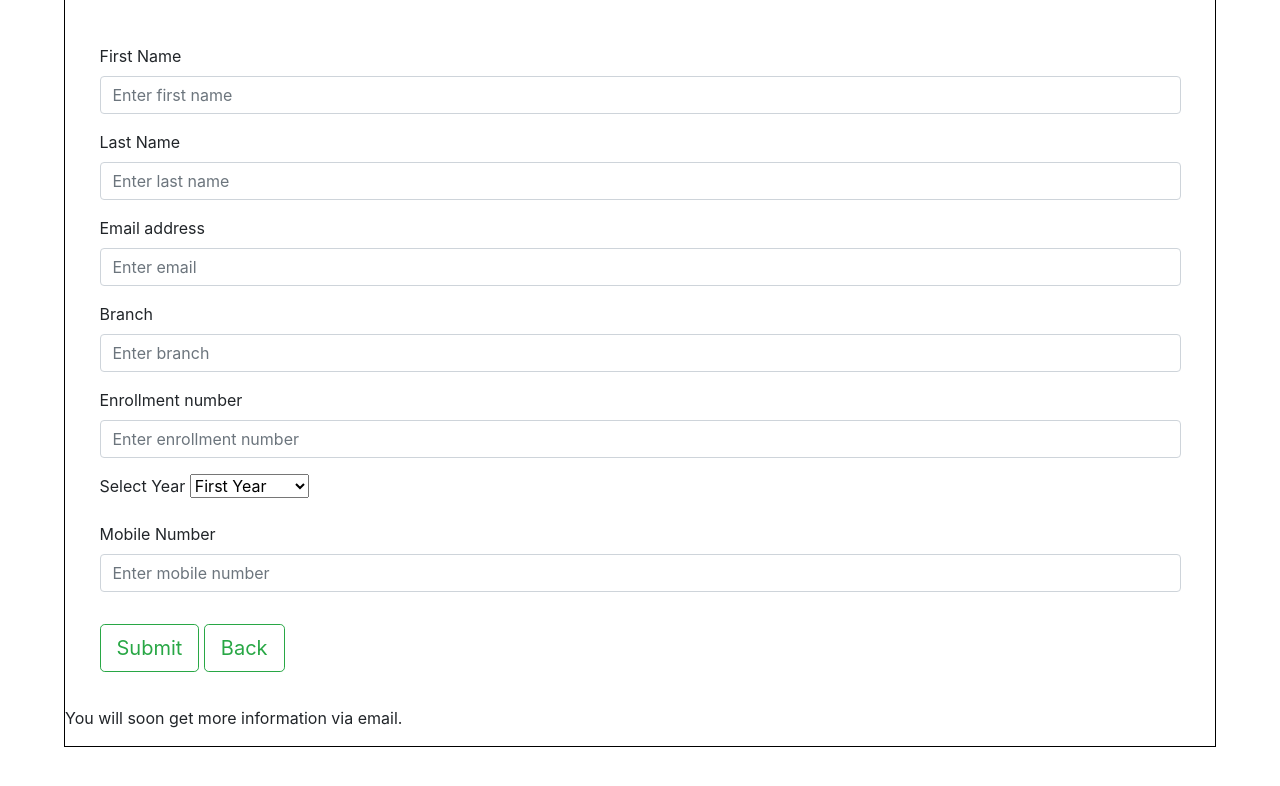
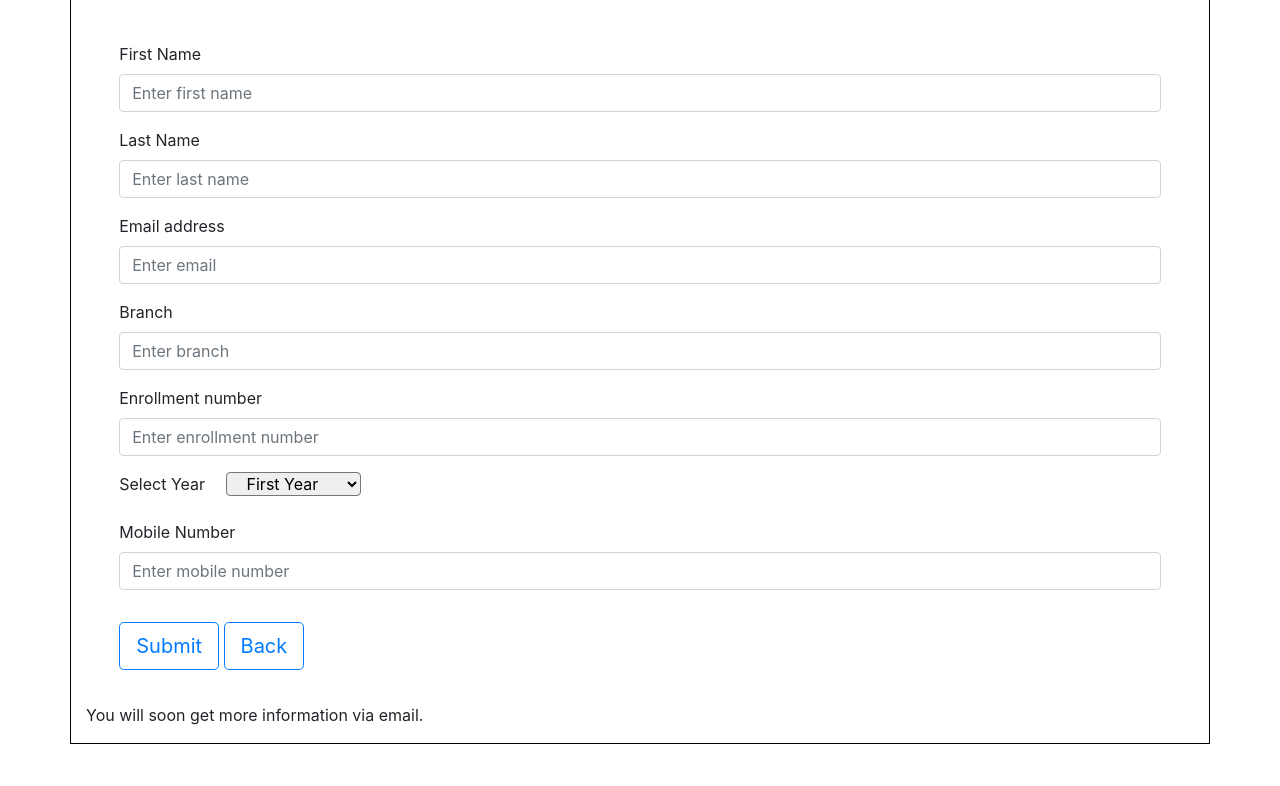
Before and after one commit to Sachin-Singh-Lodhi/codeAdept-3.0, a plain HTML site: page register.html in a window 1280 px wide. Shown: the part 116-902 px from the top of the page. Drawn offline with nearby package versions, Linux system fonts and the light colour scheme.

Commit message:
updated register.html added background

```diff
--- a/register.html
+++ b/register.html
@@ -25,8 +25,8 @@
   <link rel="stylesheet" href="css/style2.css">
 </head>
 
-<body>
-  <div class="regform">
+<body class = "bg">
+  <div class="regform container">
     <h1>CodeAdept 3.0 Registration</h1>
     <form class="form-class" onsubmit="return postToGoogle()" id="form" target="_self" action="https://docs.google.com/forms/d/e/1FAIpQLScKOQV96S3wK2S5GaeKiLtQ6Drsx00e4xNvum2Bwe4N2SQQ6g/formResponse" target="_self" id = "mG61Hd"  method = "POST" autocomplete="off">
       <div class="form-group">
@@ -56,7 +56,7 @@
       </div>
       <div class="form-group">
         <label for="year">Select Year</label>
-        <select id="year" placeholder="Select Year" required name = "entry.1446548821">
+        <select id="year" placeholder="Select Year"  class = "rounded pl-3 ml-3" required name = "entry.1446548821">
           <option value="Year: 1st">First Year</option>
           <option value="Year: 2nd">Second Year</option>
           <option value="Year: 3rd">Third Year</option>
@@ -70,8 +70,8 @@
         <span id="mobile-small" class="form-text text-danger"></span>
       </div>
       <div class="form-group">
-        <button class=" btn btn-lg mt-3 btn-outline-success" type="submit" id="submit">Submit</button>
-        <a class=" btn btn-lg mt-3 btn-outline-success" href="index.html">Back</a>
+        <button class=" btn btn-lg mt-3 btn-outline-primary" type="submit" id="submit">Submit</button>
+        <a class=" btn btn-lg mt-3 btn-outline-primary" href="index.html">Back</a>
       </div>
     </form>
     <div id="success-msg">
```
